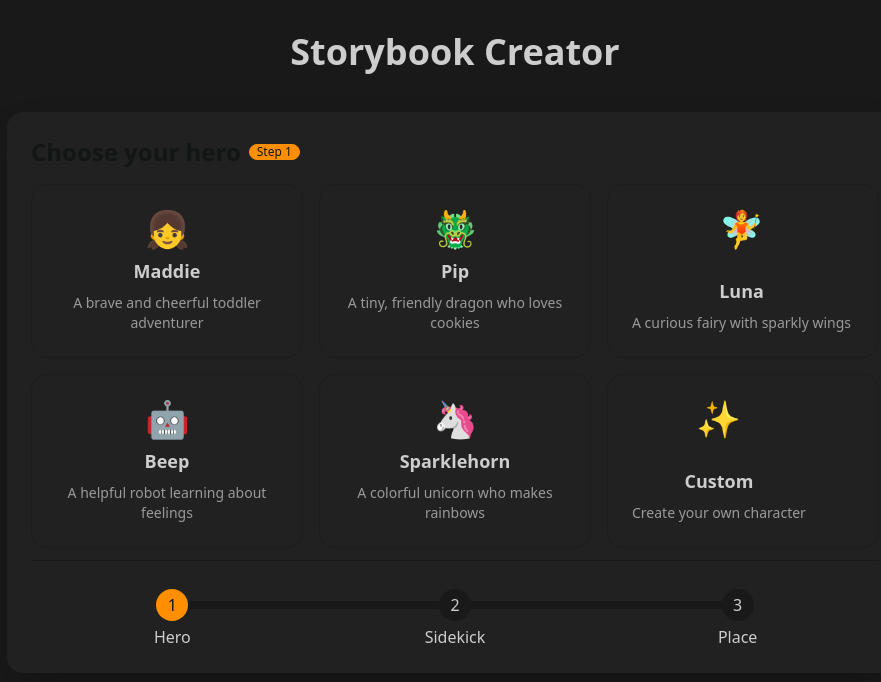
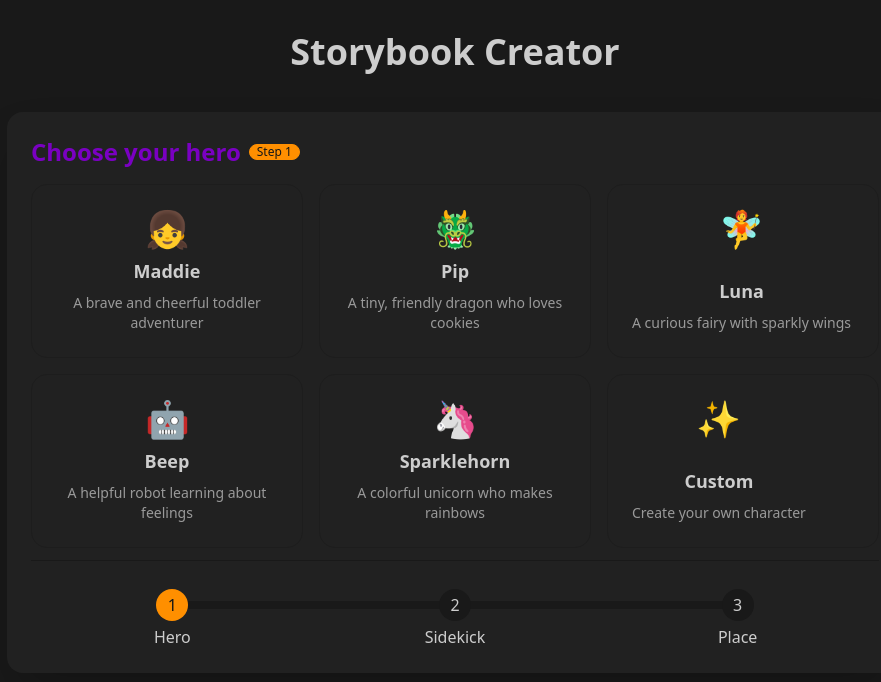
Before and after one commit to James-Christensen/storybook, a Next.js app: page / in a window 1280 px wide. Shown: the top 682 px of the page, without its empty margins (185-1066 px from the left). Built offline with nearby package versions, Linux system fonts and the light colour scheme.

Commit message:
Update hero selection heading color in StoryForm

```diff
--- a/components/StoryForm.tsx
+++ b/components/StoryForm.tsx
@@ -179,7 +179,7 @@
         return (
           <div className="flex flex-col h-full">
             <div className="flex items-center gap-2 mb-4">
-              <h2 className="text-2xl font-bold text-primary-content">Choose your hero</h2>
+              <h2 className="text-2xl font-bold text-secondary">Choose your hero</h2>
               <div className="badge badge-sm badge-primary">Step 1</div>
             </div>
             <div className="grid grid-cols-2 lg:grid-cols-3 gap-4 flex-1">
```
